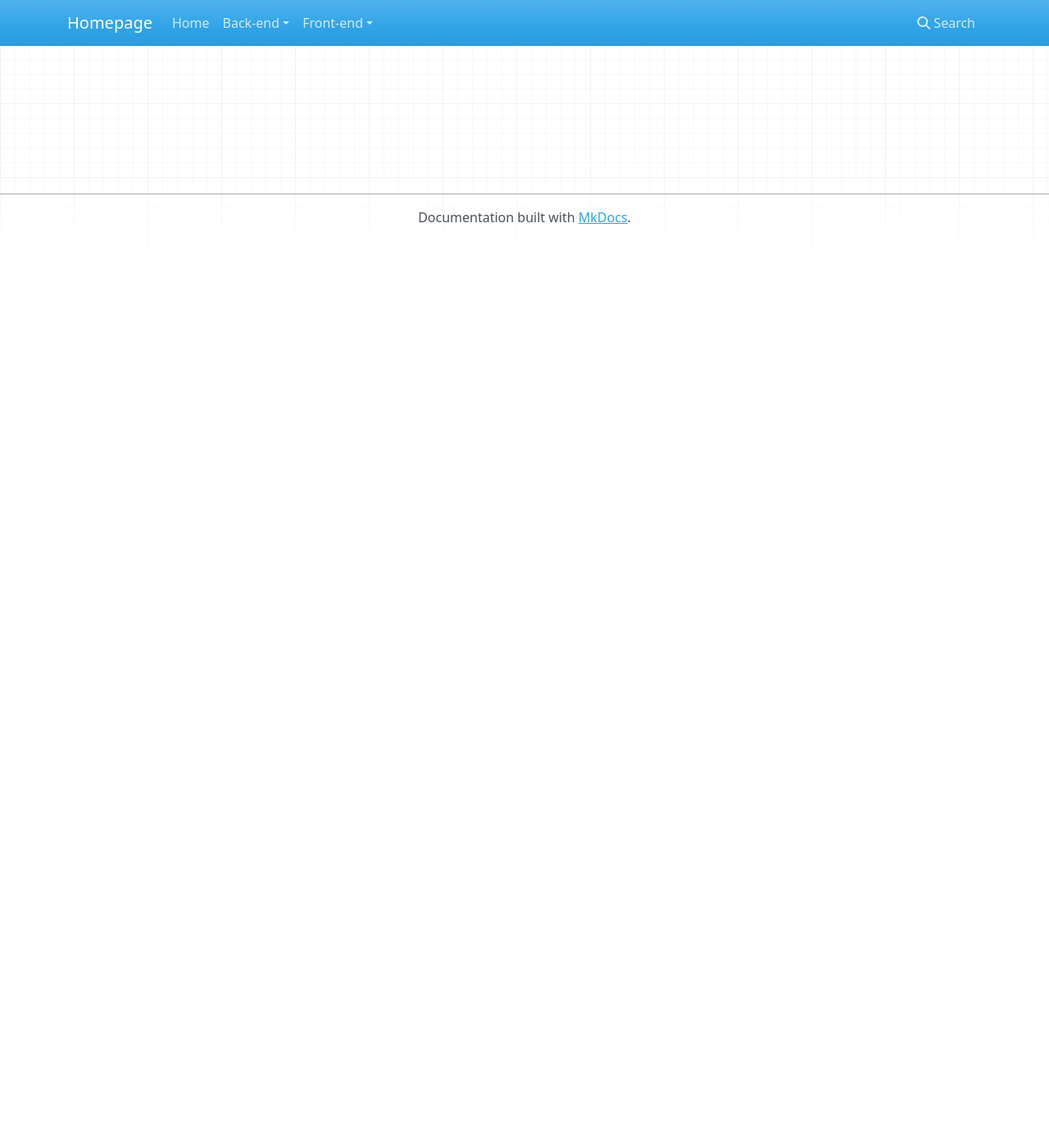
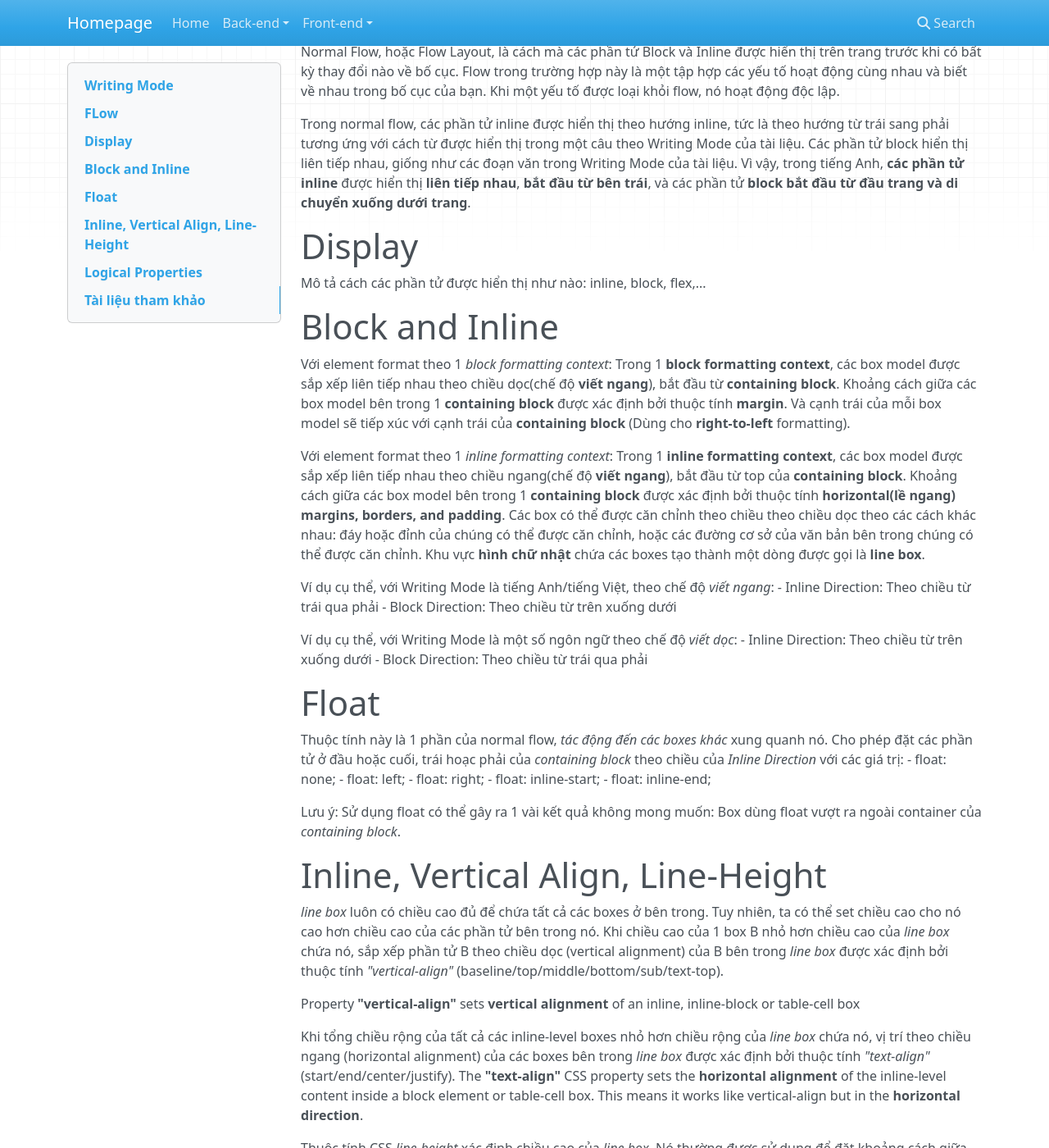
Before and after one commit to Do-Thanh2201/Do-Thanh2201.github.io, an MkDocs documentation site: the page built from docs/frontend/CSS/flow.md, in a window 1280 px wide and 1400 px high, scrolled down 270 px. Shown: the whole window at 82% size. Built offline with MkDocs 1.6.1, drawn with Linux system fonts in a browser that asks for light colours; nearby versions of some CDN libraries; before the commit the page ends 900 px from its top, so only the background shows below that; some of the changed text lies outside the part shown.

Commit message:
Update CSS flow

```diff
--- a/docs/frontend/CSS/flow.md
+++ b/docs/frontend/CSS/flow.md
@@ -1,3 +1,64 @@
-# Block
+# Writing Mode
+Là chiều đọc các phần tử của ngôn ngữ<br />
+
+Lưu ý: Có nhiều loại Writing Mode tương ứng với các loại ngôn ngữ khác nhau: Trên xuống dưới, trái qua phải, phải qua trái, dưới lên trên. Ví dụ như tiếng Anh hoặc tiếng Việt thì sẽ hiển thị từ trái qua phải, từ trên xuống dưới
+
+# FLow
+Normal Flow, hoặc Flow Layout, là cách mà các phần tử Block và Inline được hiển thị trên trang trước khi có bất kỳ thay đổi nào về bố cục. Flow trong trường hợp này là một tập hợp các yếu tố hoạt động cùng nhau và biết về nhau trong bố cục của bạn. Khi một yếu tố được loại khỏi flow, nó hoạt động độc lập.<br />
+
+Trong normal flow, các phần tử inline được hiển thị theo hướng inline, tức là theo hướng từ trái sang phải tương ứng với cách từ được hiển thị trong một câu theo Writing Mode của tài liệu. Các phần tử block hiển thị liên tiếp nhau, giống như các đoạn văn trong Writing Mode của tài liệu. Vì vậy, trong tiếng Anh, **các phần tử inline** được hiển thị **liên tiếp nhau**, **bắt đầu từ bên trái**, và các phần tử **block bắt đầu từ đầu trang và di chuyển xuống dưới trang**.<br />
+
+
+# Display
+Mô tả cách các phần tử được hiển thị như nào: inline, block, flex,...
+
+# Block and Inline
+
+Với element format theo 1 *block formatting context*:
+Trong 1 **block formatting context**, các box model được sắp xếp liên tiếp nhau theo chiều dọc(chế độ **viết ngang**), bắt đầu từ **containing block**. Khoảng cách giữa các box model bên trong 1 **containing block** được xác định bởi thuộc tính **margin**. Và cạnh trái của mỗi box model sẽ tiếp xúc với cạnh trái của **containing block** (Dùng cho **right-to-left** formatting).
+
+
+Với element format theo 1 *inline formatting context*:
+Trong 1 **inline formatting context**, các box model được sắp xếp liên tiếp nhau theo chiều ngang(chế độ **viết ngang**), bắt đầu từ top của **containing block**. Khoảng cách giữa các box model bên trong 1 **containing block** được xác định bởi thuộc tính **horizontal(lề ngang) margins, borders, and padding**. Các box có thể được căn chỉnh theo chiều theo chiều dọc theo các cách khác nhau: đáy hoặc đỉnh của chúng có thể được căn chỉnh, hoặc các đường cơ sở của văn bản bên trong chúng có thể được căn chỉnh. Khu vực **hình chữ nhật** chứa các boxes tạo thành một dòng được gọi là **line box**.
+
+
+Ví dụ cụ thể, với Writing Mode là tiếng Anh/tiếng Việt, theo chế độ *viết ngang*:
+ - Inline Direction: Theo chiều từ trái qua phải
+ - Block Direction: Theo chiều từ trên xuống dưới
+
+Ví dụ cụ thể, với Writing Mode là một số ngôn ngữ theo chế độ *viết dọc*:
+ - Inline Direction: Theo chiều từ trên xuống dưới
+ - Block Direction: Theo chiều từ trái qua phải
+
 # Float
-# Keyword, Tài liệu tham khảo
+Thuộc tính này là 1 phần của normal flow, *tác động đến các boxes khác* xung quanh nó. Cho phép đặt các phần tử ở đầu hoặc cuối, trái hoạc phải của *containing block* theo chiều của *Inline Direction* với các giá trị:
+ - float: none;
+ - float: left;
+ - float: right;
+ - float: inline-start;
+ - float: inline-end;
+
+Lưu ý: Sử dụng float có thể gây ra 1 vài kết quả không mong muốn: Box dùng float vượt ra ngoài container của *containing block*.
+
+# Inline, Vertical Align, Line-Height
+
+*line box* luôn có chiều cao đủ để chứa tất cả các boxes ở bên trong. Tuy nhiên, ta có thể set chiều cao cho nó cao hơn chiều cao của các phần tử bên trong nó. Khi chiều cao của 1 box B nhỏ hơn chiều cao của *line box* chứa nó, sắp xếp phần tử B theo chiều dọc (vertical alignment) của B bên trong *line box* được xác định bởi thuộc tính *"vertical-align"* (baseline/top/middle/bottom/sub/text-top).
+
+Property **"vertical-align"** sets **vertical alignment** of an inline, inline-block or table-cell box
+
+
+Khi tổng chiều rộng của tất cả các inline-level boxes nhỏ hơn chiều rộng của *line box* chứa nó, vị trí theo chiều ngang (horizontal alignment) của các boxes bên trong *line box* được xác định bởi thuộc tính *"text-align"* (start/end/center/justify).
+The **"text-align"** CSS property sets the **horizontal alignment** of the inline-level content inside a block element or table-cell box. This means it works like vertical-align but in the **horizontal direction**.
+
+
+Thuộc tính CSS *line-height* xác định chiều cao của *line box*. Nó thường được sử dụng để đặt khoảng cách giữa các dòng văn bản. Trên *block-level elements*, nó xác định chiều cao tối thiểu của các *line box* trong phần tử. Trên các phần tử inline không được thay thế, nó xác định chiều cao được sử dụng để tính toán chiều cao của *line box*.
+
+Một phần tử inline có 2 chiều cao khác nhau:
+ - chiều cao content-area được định nghĩa bởi các chỉ số của font (font-size, font-family).
+ - chiều cao line-height, là chiều cao được dùng để tính toán chiều cao của line-box.
+
+# Logical Properties
+
+# Tài liệu tham khảo
+[CSS Display Module Level 3](https://www.w3.org/TR/css-display-3/)<br />
+[CSS flow layout](https://developer.mozilla.org/en-US/docs/Web/CSS/CSS_flow_layout)
```
